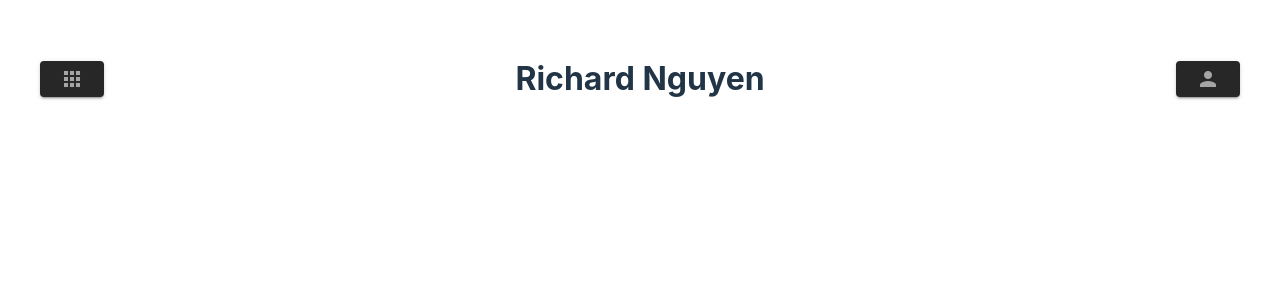
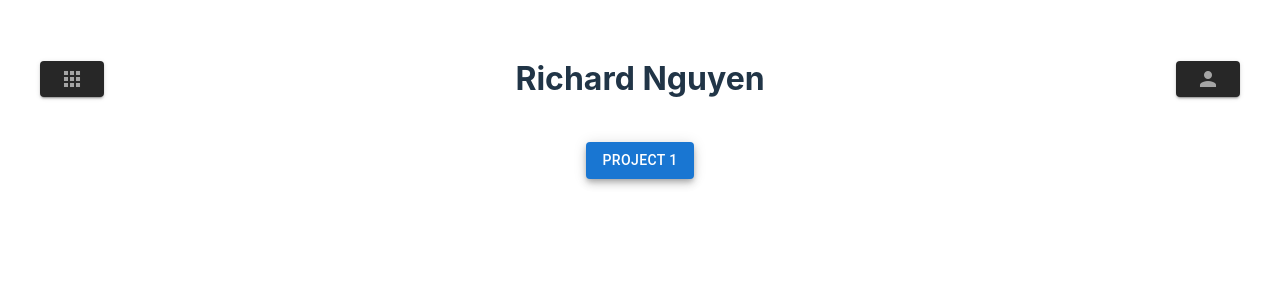
Before and after one commit to Silvision/portfolio, a React (Vite) app: page / in a window 1280 px wide. Shown: the top 300 px of the page. Built offline with nearby package versions, Linux system fonts and the light colour scheme.

Commit message:
refactored code, moved theme to styledButton

```diff
--- a/src/App.tsx
+++ b/src/App.tsx
@@ -1,4 +1,5 @@
 import './App.css'
+import ProjectsGrid from './components/ProjectsGrid'
 import TopBar from './components/TopBar'
 
 function App() {
@@ -6,7 +7,8 @@ function App() {
   return (
     <>
       <TopBar />
-
+      <div> <br></br> </div>
+      <ProjectsGrid />
     </>
   )
 }
--- /dev/null
+++ b/src/components/ProjectsGrid.tsx
@@ -0,0 +1,15 @@
+import ProjectSquare from './StyledComponents/ProjectSquare';
+
+function ProjectsGrid() {
+
+    return (
+        <>
+            <ProjectSquare />
+
+
+        </>
+    );
+
+}
+
+export default ProjectsGrid
--- /dev/null
+++ b/src/components/StyledComponents/ProjectSquare.tsx
@@ -0,0 +1,26 @@
+import { Button } from "@mui/material"
+import { red } from "@mui/material/colors"
+
+
+
+
+
+function ProjectSquare() {
+
+    return (
+        <>
+            <Button
+                variant="contained"
+                sx={{
+                    boxShadow: 5
+                }}
+            >
+                PROJECT 1
+
+            </Button>
+        </>
+    )
+
+}
+
+export default ProjectSquare
--- a/src/components/StyledComponents/StyledButton.tsx
+++ b/src/components/StyledComponents/StyledButton.tsx
@@ -1,15 +1,44 @@
-import React from 'react';
+import { ThemeProvider } from '@emotion/react';
 import Button from '@mui/material/Button'
 import Icon from '@mui/material/Icon';
+import { createTheme } from '@mui/material/styles';
 
 type StyledButtonProps = {
     icon: string;
 }
 
+declare module '@mui/material/styles' {
+    interface Palette {
+      darkButtons: Palette['primary'];
+    }
+
+    interface PaletteOptions {
+      darkButtons?: PaletteOptions['primary'];
+    }
+}
+
+  // Update the Button's color options to include an ochre option
+declare module '@mui/material/Button' {
+    interface ButtonPropsColorOverrides {
+      darkButtons: true;
+    }
+}
+
+const theme = createTheme({
+    palette: {
+      darkButtons: {
+        main: '#272727',
+        light: '#f0f0f0',
+        dark: '#2d2d2d',
+        contrastText: '#a5a5a5',
+      },
+    },
+});
 
 function StyledButton({icon}: StyledButtonProps) {
 
     return (
+        <ThemeProvider theme={theme}>
             <Button
                 variant="contained"
                 color="darkButtons"
@@ -20,10 +49,10 @@ function StyledButton({icon}: StyledButtonProps) {
                     },
                     },
                 }}
-
             >
                 <Icon sx={{ color: 'inherit'}}>{icon}</Icon>
             </Button>
+        </ThemeProvider>
     );
 
 }
--- a/src/components/TopBar.tsx
+++ b/src/components/TopBar.tsx
@@ -1,35 +1,5 @@
-import { ThemeProvider } from '@emotion/react';
 import './TopBar.css'
-import { createTheme } from '@mui/material/styles';
 import StyledButton from './StyledComponents/StyledButton';
-
-declare module '@mui/material/styles' {
-    interface Palette {
-      darkButtons: Palette['primary'];
-    }
-
-    interface PaletteOptions {
-      darkButtons?: PaletteOptions['primary'];
-    }
-}
-
-  // Update the Button's color options to include an ochre option
-declare module '@mui/material/Button' {
-    interface ButtonPropsColorOverrides {
-      darkButtons: true;
-    }
-}
-
-const theme = createTheme({
-    palette: {
-      darkButtons: {
-        main: '#272727',
-        light: '#f0f0f0',
-        dark: '#2d2d2d',
-        contrastText: '#a5a5a5',
-      },
-    },
-});
 
 
 function TopBar() {
@@ -38,11 +8,9 @@ function TopBar() {
         <>
             <div className="top-bar">
 
-                <ThemeProvider theme={theme}>
-                    <StyledButton icon='appsIcon'></StyledButton>
-                    <div className="middle-content"><h1>Richard Nguyen</h1></div>
-                    <StyledButton icon='person'></StyledButton>
-                </ThemeProvider>
+              <StyledButton icon='appsIcon'></StyledButton>
+              <div className="middle-content"><h1>Richard Nguyen</h1></div>
+              <StyledButton icon='person'></StyledButton>
 
             </div>
         </>
```
Lines whose indentation alone changed are shown as unchanged.
